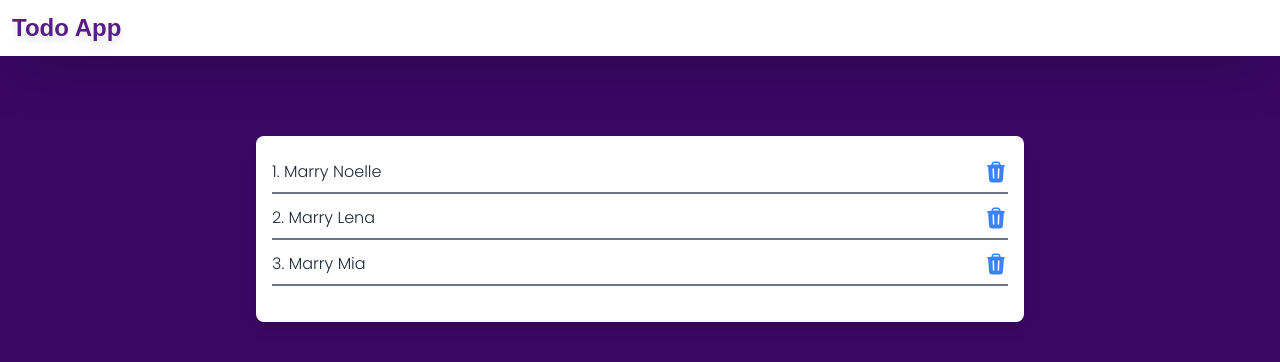
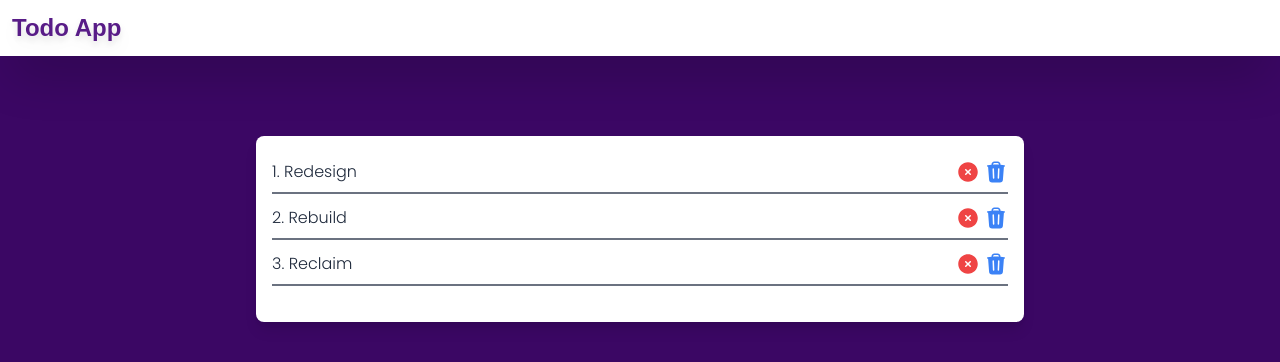
Before and after one commit to UmerNasir-2000/frontend-todo, a React (Vite) app: page / in a window 1280 px wide. Shown: the top 362 px of the page. Built offline with nearby package versions, Linux system fonts and the light colour scheme; a web font is replaced by a local one.

Commit message:
[FEAT] Added Cross Icon  ❌

```diff
--- a/src/features/todo/components/item/index.tsx
+++ b/src/features/todo/components/item/index.tsx
@@ -1,4 +1,4 @@
-import { TrashIcon } from "@heroicons/react/24/solid";
+import { TrashIcon, XCircleIcon } from "@heroicons/react/24/solid";
 import { Dispatch } from "react";
 import { Todo } from "../list";
 import { TodoAction, TodoActionType } from "../reducers";
@@ -10,15 +10,31 @@ interface TodoItemProps extends Todo {
 const TodoItem: React.FC<TodoItemProps> = (prop: TodoItemProps) => {
   return (
     <article className="flex justify-between mb-3 border-b-2 border-gray-500 pb-2">
-      <li className="cursor-pointer">
+      <li
+        className={prop.done ? "line-through cursor-pointer" : "cursor-pointer"}
+      >
         {prop.id}. {prop.title}
       </li>
-      <TrashIcon
-        className="h-6 w-6 text-blue-500 cursor-pointer"
-        onClick={() =>
-          prop.dispatch({ type: TodoActionType.DELETE_TODO, payload: { id: prop.id } })
-        }
-      />
+      <div className="flex gap-1">
+        <XCircleIcon
+          className="h-6 w-6 text-red-500 cursor-pointer"
+          onClick={() =>
+            prop.dispatch({
+              type: TodoActionType.DELETE_TODO,
+              payload: { id: prop.id },
+            })
+          }
+        />
+        <TrashIcon
+          className="h-6 w-6 text-blue-500 cursor-pointer"
+          onClick={() =>
+            prop.dispatch({
+              type: TodoActionType.DELETE_TODO,
+              payload: { id: prop.id },
+            })
+          }
+        />
+      </div>
     </article>
   );
 };
--- a/src/features/todo/components/list/index.tsx
+++ b/src/features/todo/components/list/index.tsx
@@ -11,9 +11,9 @@ export interface Todo {
 const TodoList = () => {
   const [state, dispatch] = useReducer(todoReducer, {
     todos: [
-      { id: 1, title: "Marry Noelle", done: false },
-      { id: 2, title: "Marry Lena", done: false },
-      { id: 3, title: "Marry Mia", done: false },
+      { id: 1, title: "Redesign", done: false },
+      { id: 2, title: "Rebuild", done: false },
+      { id: 3, title: "Reclaim", done: false },
     ],
   });
 
```
